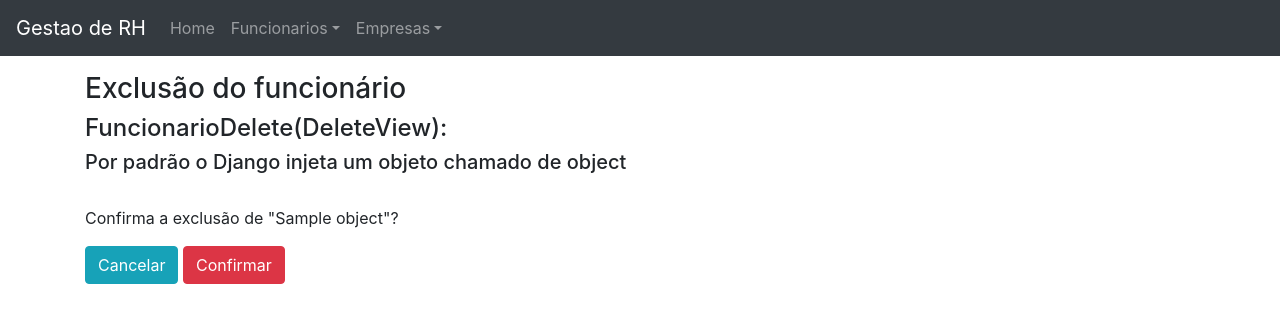
After one commit to ollyvergithub/AppGestaoRHAdvDjangoDjangoRestDjangoForms, a Django app: template apps/funcionarios/templates/funcionarios/funcionario_confirm_delete.html in a window 1280 px wide. The commit adds this page. Shown: the top 323 px of the page. Run offline with Django 3.2, Linux system fonts and the light colour scheme; the template is opened without the code that fills it: most values are stand-ins (such as "Sample title", 1, 10 or a date in 2020); some libraries are stand-ins or nearby versions.

Commit message:
Finalizando CRUD Funcionarios

```diff
--- a/apps/funcionarios/models.py
+++ b/apps/funcionarios/models.py
@@ -1,5 +1,7 @@
 from django.db import models
 from django.contrib.auth.models import User
+from django.urls import reverse
+
 from apps.departamentos.models import Departamento
 from apps.empresas.models import Empresa
 
@@ -12,3 +14,6 @@ class Funcionario(models.Model):
 
     def __str__(self):
         return self.nome
+
+    def get_absolute_url(self):
+        return reverse('list_funcionarios')
--- /dev/null
+++ b/apps/funcionarios/templates/funcionarios/funcionario_confirm_delete.html
@@ -0,0 +1,34 @@
+{% extends 'base.html' %}
+
+{% block title %} Administracao {% endblock %}
+
+{% block main %}
+
+    <div class="row">
+
+        <div class="col-8">
+            <h3>Exclusão do funcionário</h3>
+            <h4>FuncionarioDelete(DeleteView):</h4>
+            <h5>Por padrão o Django injeta um objeto chamado de object</h5>
+            <br>
+            <form method="post">{% csrf_token %}
+                <p>Confirma a exclusão de "{{ object }}"?</p>
+                <a class="btn btn-info" href="{% url 'list_funcionarios' %}">Cancelar</a>
+                <input type="submit" class="btn btn-danger mr-2" value="Confirmar">
+            </form>
+        </div>
+
+        <div class="col-4">
+            {% if user.is_authenticated %}
+                <p>Ola {{user.username }}
+                    <a href="{% url 'logout' %}">
+                        <span class="badge badge-dark">Sair</span>
+                    </a>
+                </p>
+
+            {% endif %}
+        </div>
+    </div>
+
+
+{% endblock %}
--- a/apps/funcionarios/templates/funcionarios/funcionario_form.html
+++ b/apps/funcionarios/templates/funcionarios/funcionario_form.html
@@ -2,7 +2,7 @@
 {% load bootstrap %}
 
 {% block main %}
-    <h1>Funcionário Update</h1>
+    <h1>Funcionário Create or Update</h1>
     <form method="post">
         {% csrf_token %}
         {{ form|bootstrap }}
--- a/apps/funcionarios/urls.py
+++ b/apps/funcionarios/urls.py
@@ -1,7 +1,9 @@
 from django.urls import path
-from .views import FuncionarioList, FuncionarioEdit
+from .views import FuncionarioList, FuncionarioEdit, FuncionarioDelete, FuncionarioNovo
 
 urlpatterns = [
     path('', FuncionarioList.as_view(), name='list_funcionarios'),
+    path('novo/', FuncionarioNovo.as_view(), name='create_funcionarios'),
     path('editar/<int:pk>/', FuncionarioEdit.as_view(), name='update_funcionarios'),
+    path('deletar/<int:pk>/', FuncionarioDelete.as_view(), name='delete_funcionarios'),
 ]
--- a/templates/partials/_menu.html
+++ b/templates/partials/_menu.html
@@ -13,16 +13,15 @@
             </li>
 
             <li class="nav-item dropdown">
-                <a class="nav-link dropdown-toggle" href="#" id="funcionarios" role="button" data-toggle="dropdown"
-                   aria-haspopup="true" aria-expanded="false">Funcionarios</a>
+                <a class="nav-link dropdown-toggle" href="#" id="funcionarios" role="button" data-toggle="dropdown" aria-haspopup="true" aria-expanded="false">Funcionarios</a>
                 <div class="dropdown-menu" aria-labelledby="funcionarios">
                     <a class="dropdown-item" href="{% url 'list_funcionarios' %}">Listar Funcionários</a>
+                    <a class="dropdown-item" href="{% url 'create_funcionarios' %}">Criar Funcionário</a>
                 </div>
             </li>
 
             <li class="nav-item dropdown">
-                <a class="nav-link dropdown-toggle" href="#" id="empresas" role="button" data-toggle="dropdown"
-                   aria-haspopup="true" aria-expanded="false">Empresas</a>
+                <a class="nav-link dropdown-toggle" href="#" id="empresas" role="button" data-toggle="dropdown" aria-haspopup="true" aria-expanded="false">Empresas</a>
                 <div class="dropdown-menu" aria-labelledby="empresas">
                     <a class="dropdown-item" href="{% url 'create_empresa' %}">Nova Empresa</a>
                 </div>
```
Also changed, not shown: apps/funcionarios/templates/funcionarios/funcionario_list.html (+5 -2 lines), apps/funcionarios/views.py (+26 -0 lines).
